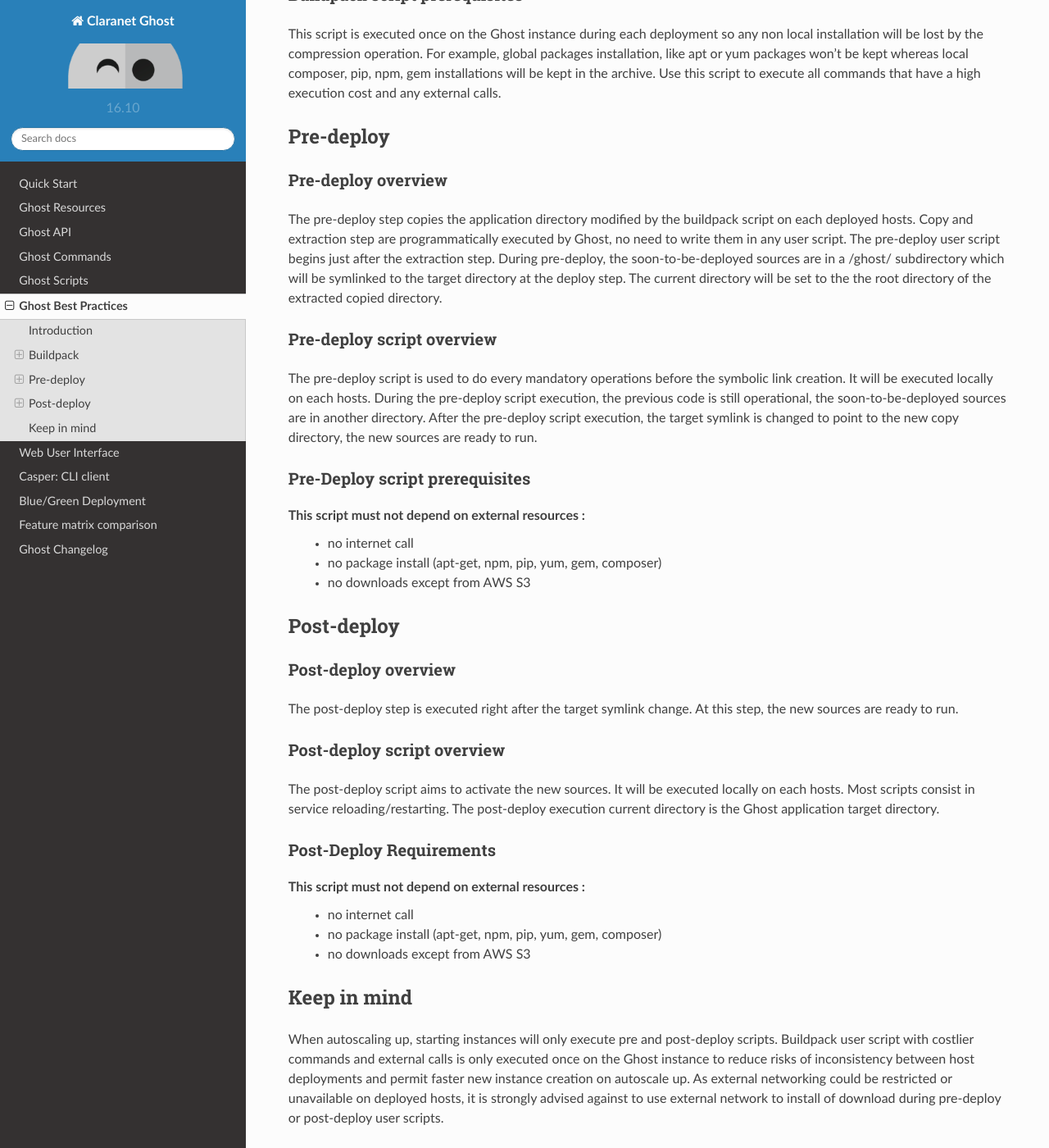
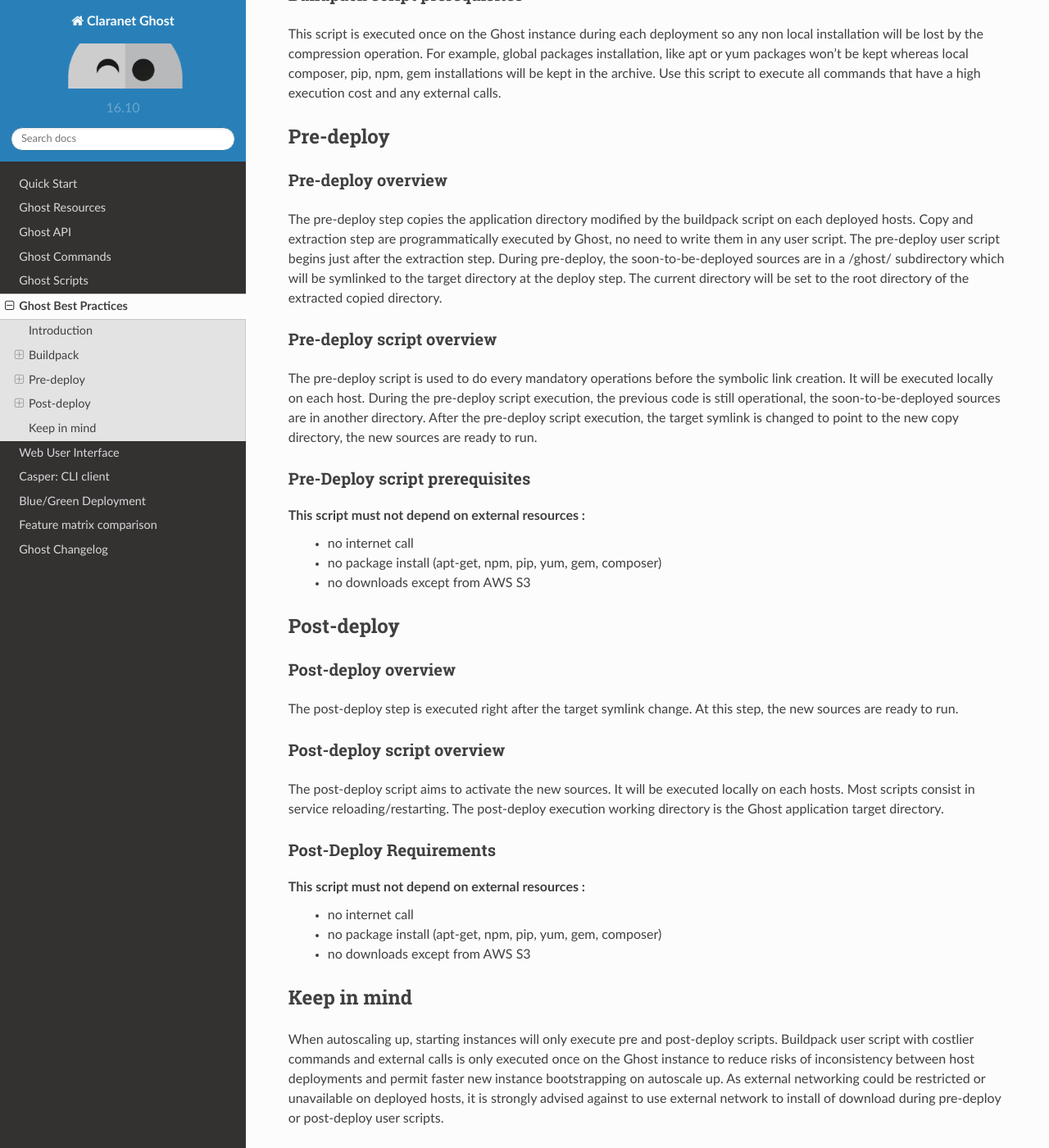
Before and after one commit to claranet/cloud-deploy-docs, a Sphinx documentation site: the page built from source/rst/bestpractices.rst, in a window 1280 px wide and 1400 px high, scrolled down 656 px. Shown: the whole window at 82% size. Built offline with Sphinx 7.4.7 and the Read the Docs theme 2.0.0, drawn with Linux system fonts in a browser that asks for light colours.

Commit message:
GHOST-337: Fixing mispelling and other various errors

```diff
--- a/source/rst/bestpractices.rst
+++ b/source/rst/bestpractices.rst
@@ -47,13 +47,13 @@
 Copy and extraction step are programmatically executed by Ghost, no need to write them in any user script.
 The pre-deploy user script begins just after the extraction step.
 During pre-deploy, the soon-to-be-deployed sources are in a /ghost/ subdirectory which will be symlinked to the target directory at the deploy step.
-The current directory will be set to the the root directory of the extracted copied directory.
+The current directory will be set to the root directory of the extracted copied directory.
 
 Pre-deploy script overview
 **************************
 
 The pre-deploy script is used to do every mandatory operations before the symbolic link creation.
-It will be executed locally on each hosts.
+It will be executed locally on each host.
 During the pre-deploy script execution, the previous code is still operational, the soon-to-be-deployed sources are in another directory.
 After the pre-deploy script execution, the target symlink is changed to point to the new copy directory, the new sources are ready to run.
 
@@ -80,7 +80,7 @@
 The post-deploy script aims to activate the new sources.
 It will be executed locally on each hosts.
 Most scripts consist in service reloading/restarting.
-The post-deploy execution current directory is the Ghost application target directory.
+The post-deploy execution working directory is the Ghost application target directory.
 
 Post-Deploy Requirements
 ************************
@@ -94,5 +94,5 @@
 ------------
 
 When autoscaling up, starting instances will only execute pre and post-deploy scripts.
-Buildpack user script with costlier commands and external calls is only executed once on the Ghost instance to reduce risks of inconsistency between host deployments and permit faster new instance creation on autoscale up.
+Buildpack user script with costlier commands and external calls is only executed once on the Ghost instance to reduce risks of inconsistency between host deployments and permit faster new instance bootstrapping on autoscale up.
 As external networking could be restricted or unavailable on deployed hosts, it is strongly advised against to use external network to install of download during pre-deploy or post-deploy user scripts.
```
